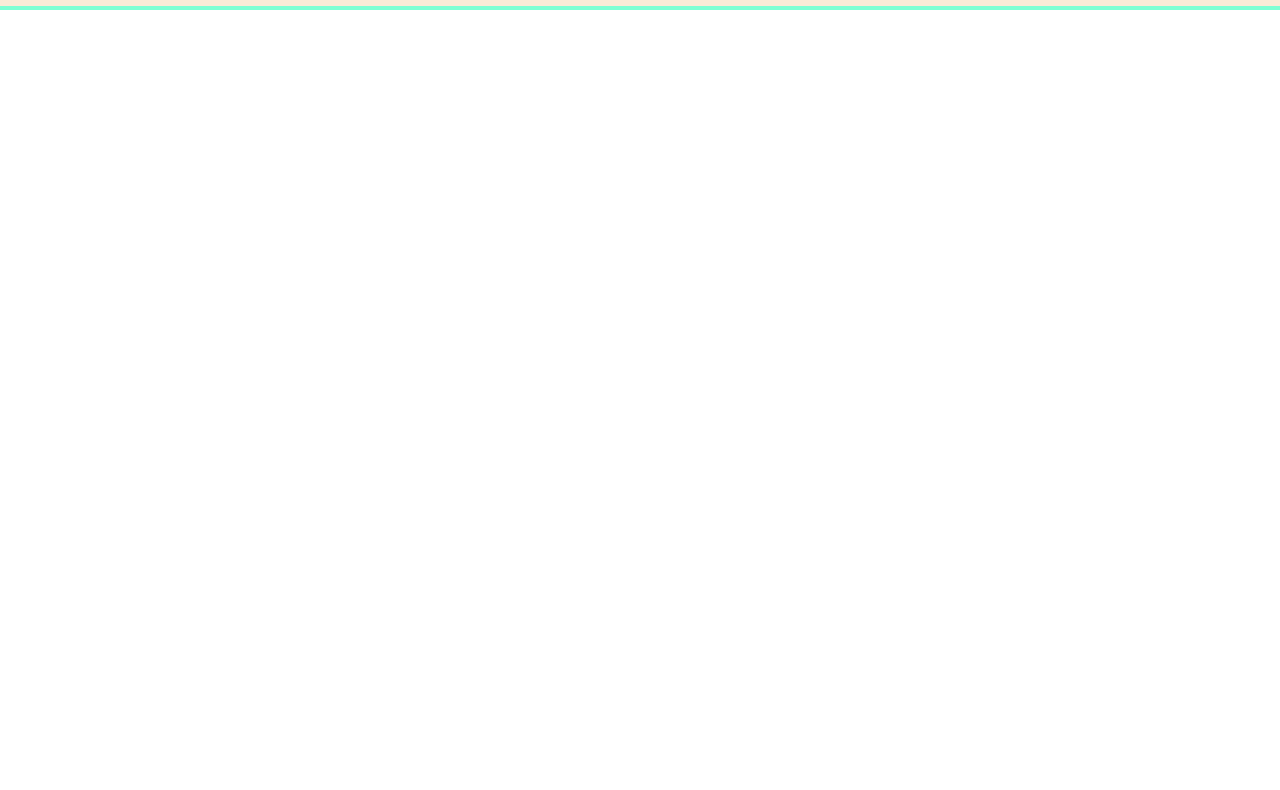
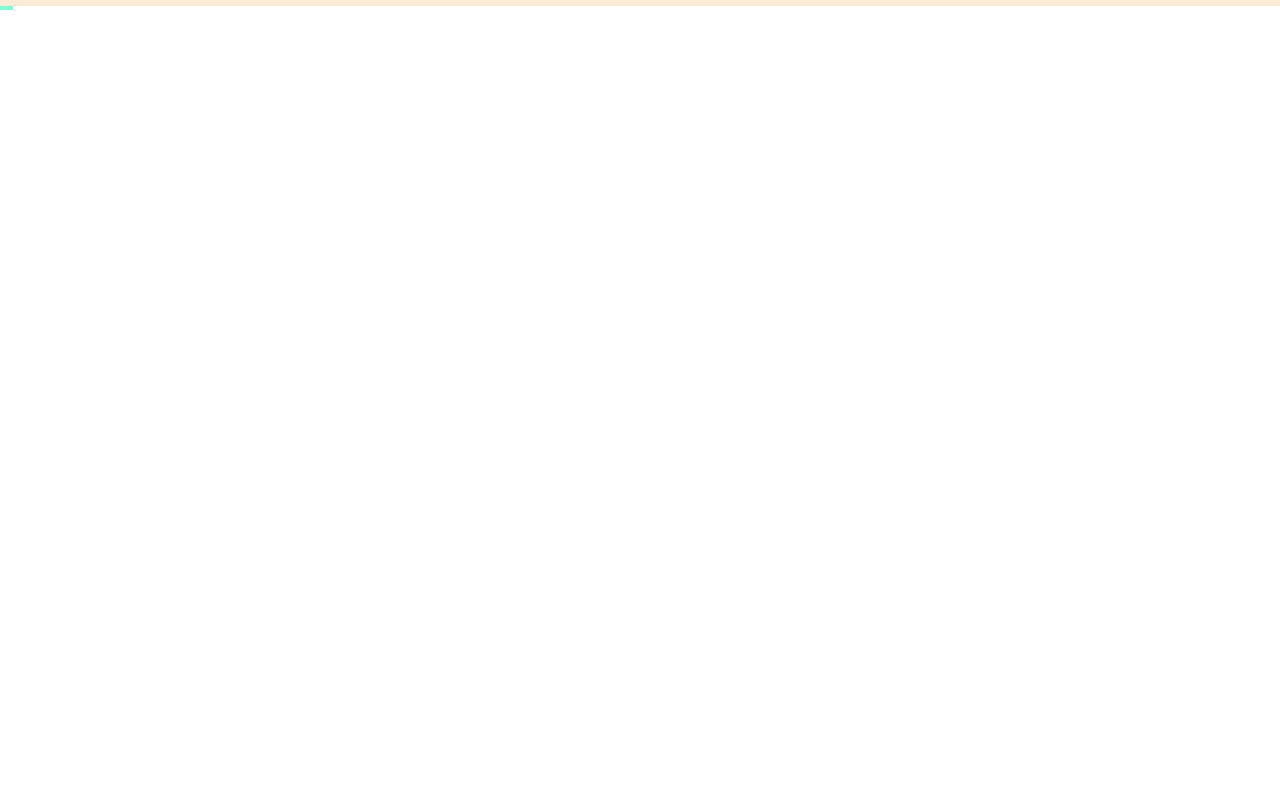
Before and after one commit to TaeWoongYoun/scrollEvent, a plain HTML site: page index.html in a window 1280 px wide. Shown: the part 64-854 px from the top of the page. Drawn offline with nearby package versions, Linux system fonts and the light colour scheme.

Commit message:
test : Update

```diff
--- a/index.html
+++ b/index.html
@@ -13,7 +13,7 @@
         <div class="container-fluid">
             <a id="a" class="navbar-brand" href="#">Navbar</a>
         </div>
-        <div class="line">
+        <div class="line" id="line">
 
         </div>
     </nav>
--- a/index.js
+++ b/index.js
@@ -104,10 +104,26 @@
 
 // 만약에 1만큼 스크롤하면 line의 width를 1%를 증가시킴 width를 시작 전 0으로 고정해두기. 내일하겠습니당.
 
+// $(window).on('scroll', function(){
+//     var 스크롤양 = Math.floor($('html')[0].scrollTop);
+//     var 실제높이 = $('html')[0].scrollHeight;
+//     var 스크롤바높이 = $('html')[0].clientHeight;
+
+//     console.log(스크롤양+스크롤바높이, 실제높이,);
+// })
+
+
+
 $(window).on('scroll', function(){
-    var 스크롤양 = Math.floor($('html')[0].scrollTop)+1;;
-    var 실제높이 = $('html')[0].scrollHeight;
-    var 스크롤바높이 = $('html')[0].clientHeight;
+    var 스크롤양 = Math.floor($('html')[0].scrollTop);
+    var 길이 = document.getElementById('line').style.width = '1%';
+    // 문서 전체의 높이
+    var 전체높이 = $(document).height();
+    // 창의 높이
+    var 창높이 = $(window).height();
+    // 스크롤 위치를 퍼센트로 계산
+    var 스크롤양_퍼센트 = Math.floor(($(window).scrollTop() / (전체높이 - 창높이)) * 100);
 
-    console.log(스크롤양+스크롤바높이, 실제높이,);
+    console.log(스크롤양_퍼센트);
+
 })
--- a/style.css
+++ b/style.css
@@ -30,7 +30,7 @@ nav{
 .line{
     position: fixed;
     top: 70px;
-    width: 100%;
+    /* width: 100%; */
     height: 4px;
     background-color: aquamarine;
 }
```
